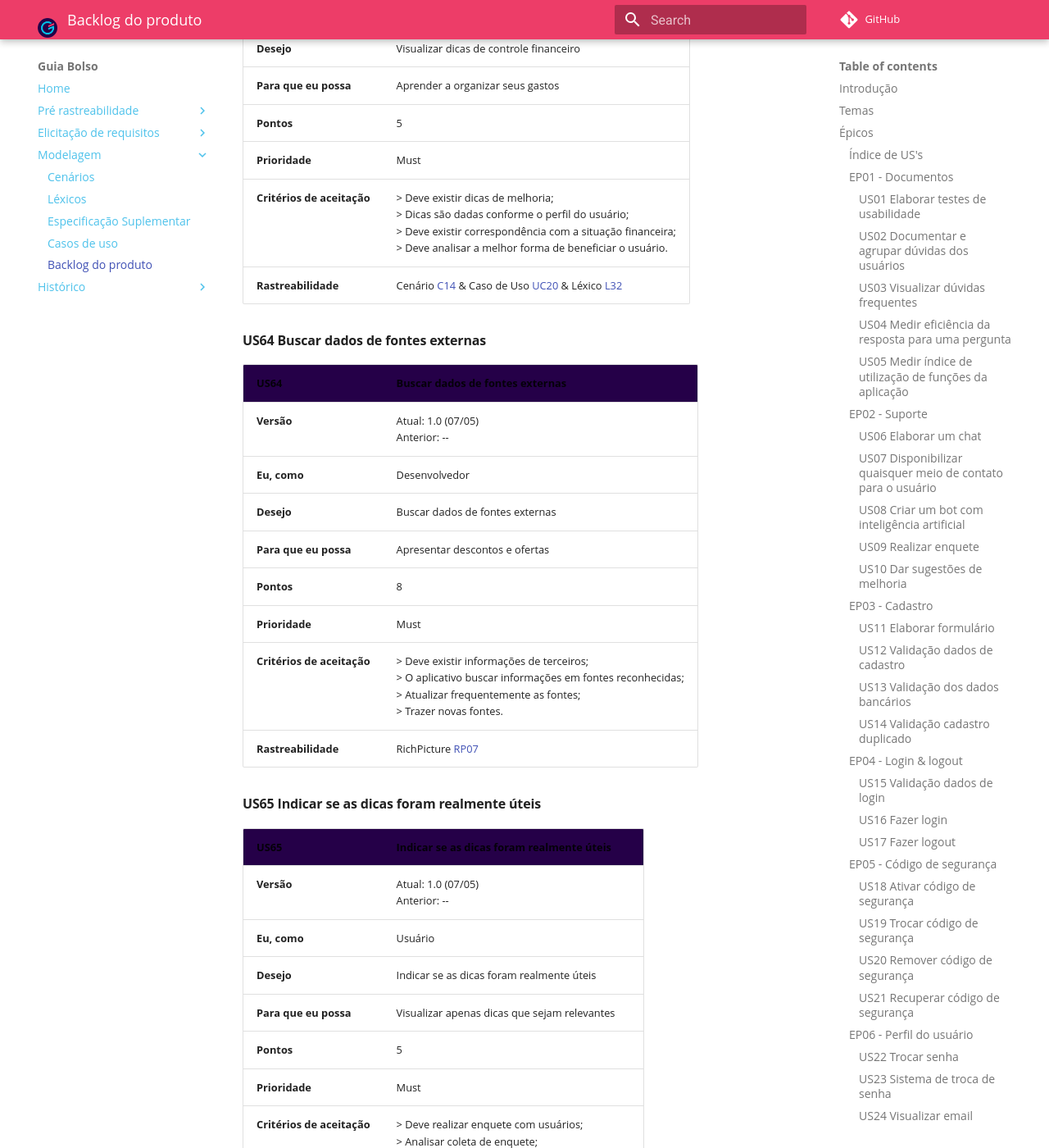
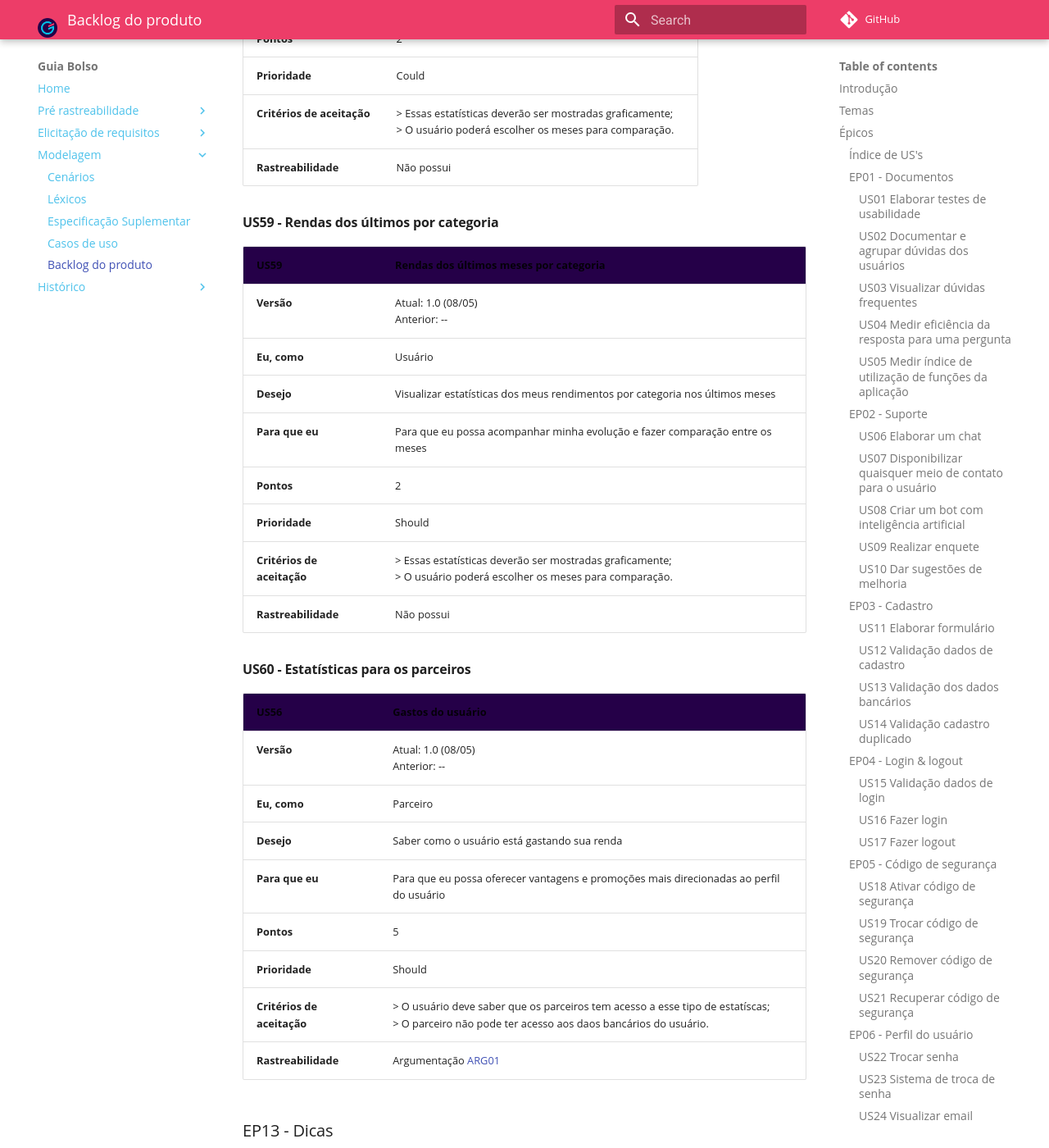
Before and after one commit to fga-disciplinas/2019.1-Guia-Bolso, an MkDocs documentation site: the page built from docs/modelagem/backlog.md, in a window 1280 px wide and 1400 px high, scrolled down 33772 px. Shown: the whole window at 82% size. Built offline with MkDocs 1.6.1 and Material for MkDocs 9.7.7, drawn with Linux system fonts in a browser that asks for light colours; comment, search, counter and statistics services are not loaded; old or Windows-style settings are respelled for this version of MkDocs; some of the changed text lies outside the part shown.

Commit message:
Adicionando us de estatísticas

```diff
--- a/docs/modelagem/backlog.md
+++ b/docs/modelagem/backlog.md
@@ -736,6 +736,72 @@ Cada elemento da listagem é elicitado por meio de interação da equipe de dese
 
 ### EP12 -  Estatísticas
 
+#### US56 - Gastos do usuário
+
+| **US56** | Gastos do usuário |
+|--|--|
+| **Versão** | Atual: 1.0 (08/05) <br> Anterior: --|
+| **Eu, como** | Desenvolvedor |
+| **Desejo** | Saber com que o usuário está gastando sua renda |
+| **Para que eu** | Para que eu possa dar dicas de gastos mais direcionadas ao perfil de consumo do usuário |
+| **Pontos** | 5 |
+| **Prioridade** | Must |
+| **Critérios de aceitação** | > O usuário deve saber que o desenvolvedor tem acesso a esse tipo de estatíscas.|
+| **Rastreabilidade** | Argumentação [ARG01](../../pre-rastreabilidade/argumentacao/#arg01-privaciade-do-usuario) |
+
+#### US57 - Gastos dos últimos meses por categoria
+
+| **US57** | Gastos dos últimos meses por categoria|
+|--|--|
+| **Versão** | Atual: 1.0 (08/05) <br> Anterior: --|
+| **Eu, como** | Usuário |
+| **Desejo** | Visualizar estatísticas dos meus gastos por categoria nos últimos meses |
+| **Para que eu** | Para que eu possa acompanhar minha evolução e fazer comparação entre os meses |
+| **Pontos** | 2 |
+| **Prioridade** | Should |
+| **Critérios de aceitação** | > Essas estatísticas deverão ser mostradas graficamente; <br> > O usuário poderá escolher os meses para comparação. |
+| **Rastreabilidade** | Não possui |
+
+#### US58 - Gastos e rendas dos últimos meses
+
+| **US58** | Gastos rendas dos últimos meses |
+|--|--|
+| **Versão** | Atual: 1.0 (08/05) <br> Anterior: --|
+| **Eu, como** | Usuário |
+| **Desejo** | Visualizar o total de gastos e de renda dos últimos 2 meses |
+| **Para que eu** | Para que eu possa acompanhar minha evolução |
+| **Pontos** | 2 |
+| **Prioridade** | Could |
+| **Critérios de aceitação** | > Essas estatísticas deverão ser mostradas graficamente; <br> > O usuário poderá escolher os meses para comparação. |
+| **Rastreabilidade** | Não possui |
+
+#### US59 - Rendas dos últimos por categoria
+
+| **US59** | Rendas dos últimos meses por categoria|
+|--|--|
+| **Versão** | Atual: 1.0 (08/05) <br> Anterior: --|
+| **Eu, como** | Usuário |
+| **Desejo** | Visualizar estatísticas dos meus rendimentos por categoria nos últimos meses |
+| **Para que eu** | Para que eu possa acompanhar minha evolução e fazer comparação entre os meses |
+| **Pontos** | 2 |
+| **Prioridade** | Should |
+| **Critérios de aceitação** | > Essas estatísticas deverão ser mostradas graficamente; <br> > O usuário poderá escolher os meses para comparação. |
+| **Rastreabilidade** | Não possui |
+
+#### US60 - Estatísticas para os parceiros
+
+| **US56** | Gastos do usuário |
+|--|--|
+| **Versão** | Atual: 1.0 (08/05) <br> Anterior: --|
+| **Eu, como** | Parceiro |
+| **Desejo** | Saber como o usuário está gastando sua renda |
+| **Para que eu** | Para que eu possa oferecer vantagens e promoções mais direcionadas ao perfil do usuário |
+| **Pontos** | 5 |
+| **Prioridade** | Should |
+| **Critérios de aceitação** | > O usuário deve saber que os parceiros tem acesso a esse tipo de estatíscas; <br> > O parceiro não pode ter acesso aos daos bancários do usuário. |
+| **Rastreabilidade** | Argumentação [ARG01](../../pre-rastreabilidade/argumentacao/#arg01-privaciade-do-usuario) |
+
+
 ### EP13 -  Dicas
 
 #### US61 Coletar informações de fluxo crédito
```
